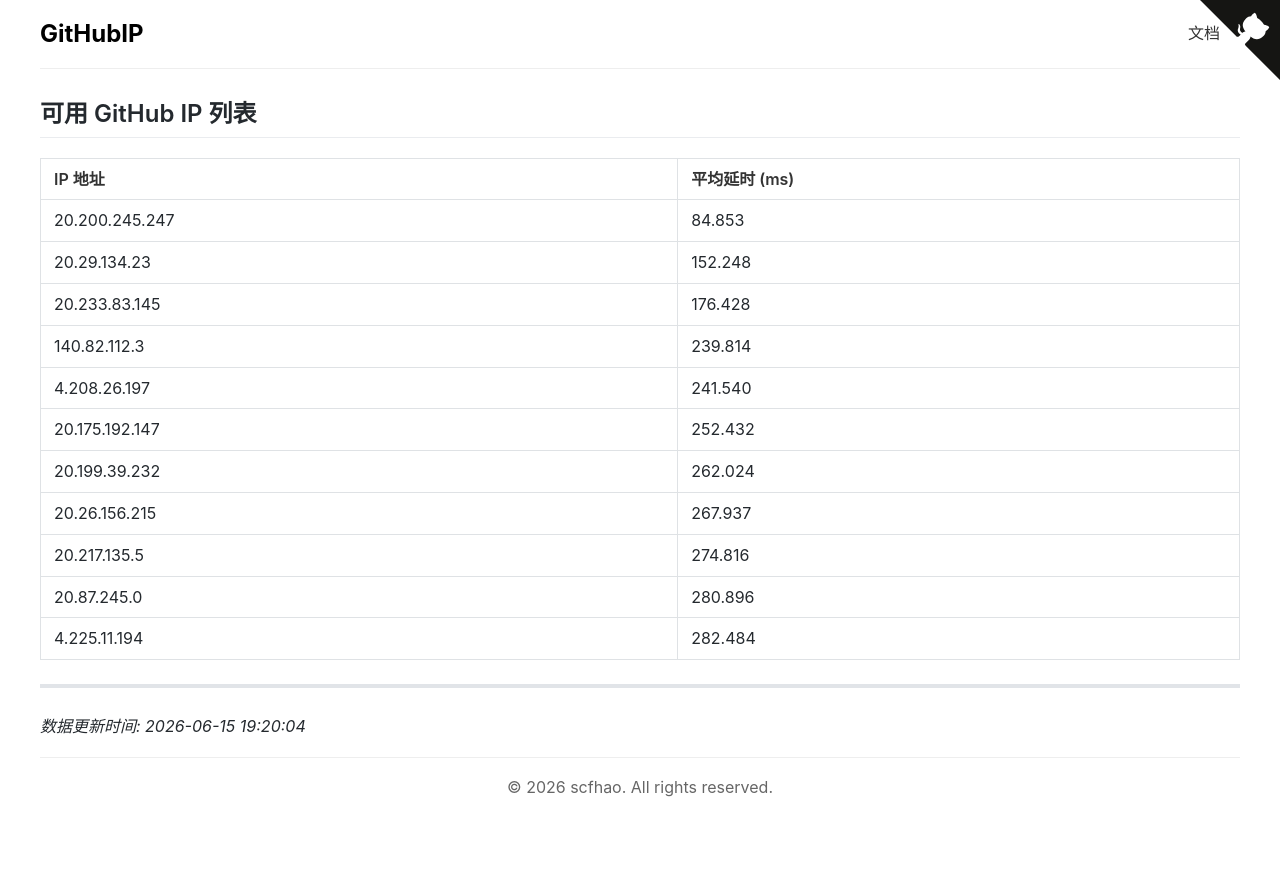
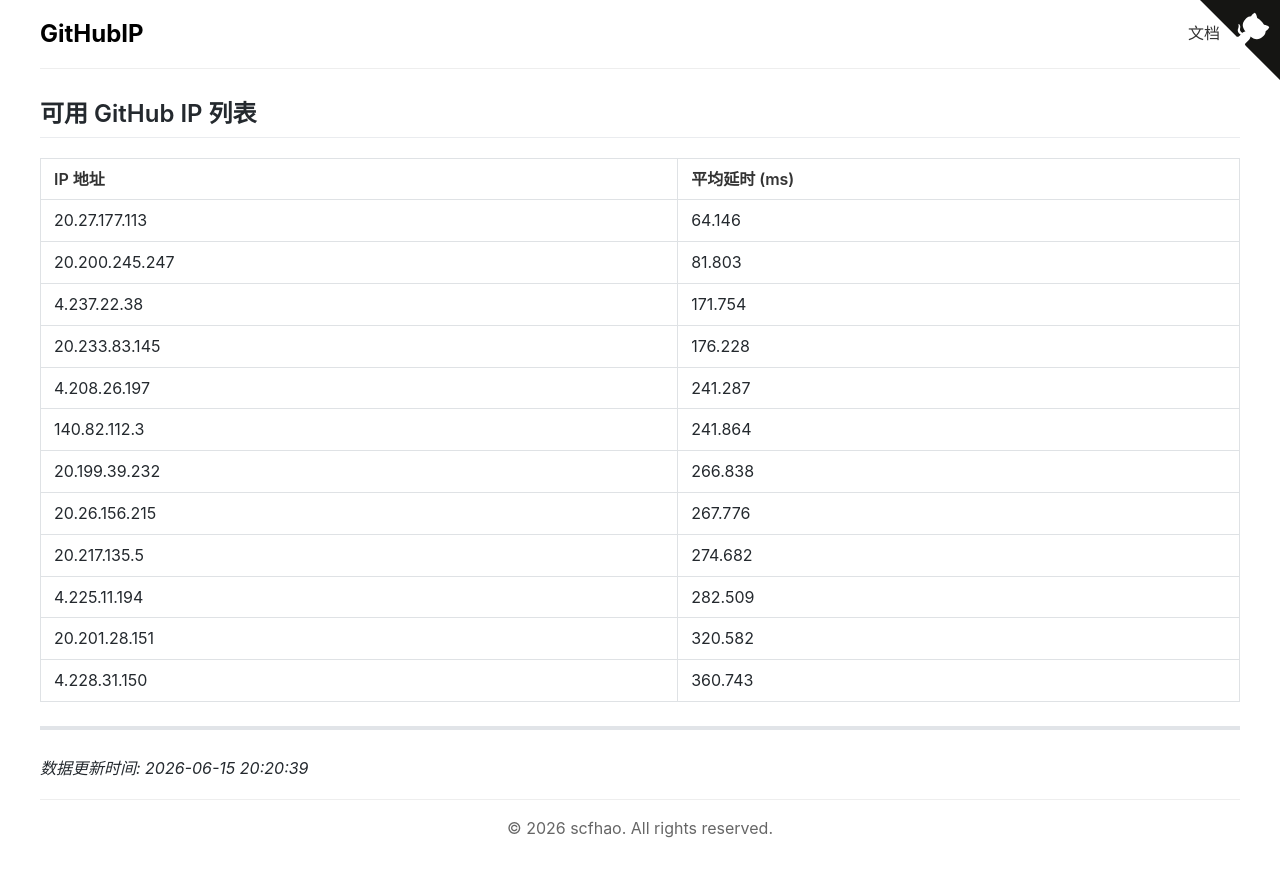
Before and after one commit to scfhao/GitHubIP, a Jekyll site: the page built from index.md, in a window 1280 px wide. Shown: the top 877 px of the page. Built offline with Jekyll 4.4.1, drawn with Linux system fonts in a browser that asks for light colours.

Commit message:
自动脚本执行 - 2026-06-15 20:20:39

```diff
--- a/index.md
+++ b/index.md
@@ -1,25 +1,26 @@
 ---
 layout: home
 title: GitHub IP 列表
-date: 2026-06-15 19:20:04
+date: 2026-06-15 20:20:39
 ---
 
 ## 可用 GitHub IP 列表
 
 | IP 地址 | 平均延时 (ms) |
 |---------|--------------|
-| 20.200.245.247 | 84.853 |
-| 20.29.134.23 | 152.248 |
-| 20.233.83.145 | 176.428 |
-| 140.82.112.3 | 239.814 |
-| 4.208.26.197 | 241.540 |
-| 20.175.192.147 | 252.432 |
-| 20.199.39.232 | 262.024 |
-| 20.26.156.215 | 267.937 |
-| 20.217.135.5 | 274.816 |
-| 20.87.245.0 | 280.896 |
-| 4.225.11.194 | 282.484 |
+| 20.27.177.113 | 64.146 |
+| 20.200.245.247 | 81.803 |
+| 4.237.22.38 | 171.754 |
+| 20.233.83.145 | 176.228 |
+| 4.208.26.197 | 241.287 |
+| 140.82.112.3 | 241.864 |
+| 20.199.39.232 | 266.838 |
+| 20.26.156.215 | 267.776 |
+| 20.217.135.5 | 274.682 |
+| 4.225.11.194 | 282.509 |
+| 20.201.28.151 | 320.582 |
+| 4.228.31.150 | 360.743 |
 
 ---
 
-*数据更新时间: 2026-06-15 19:20:04*
+*数据更新时间: 2026-06-15 20:20:39*
```
